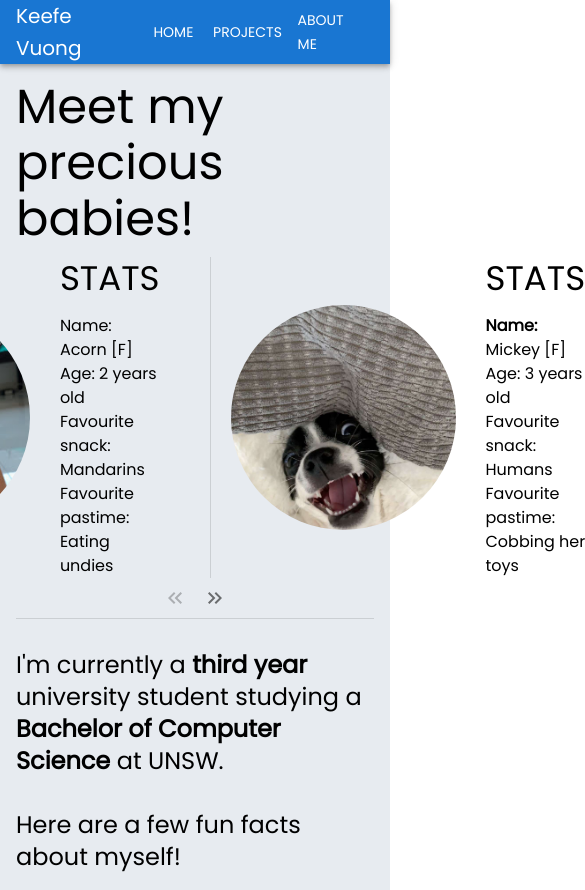
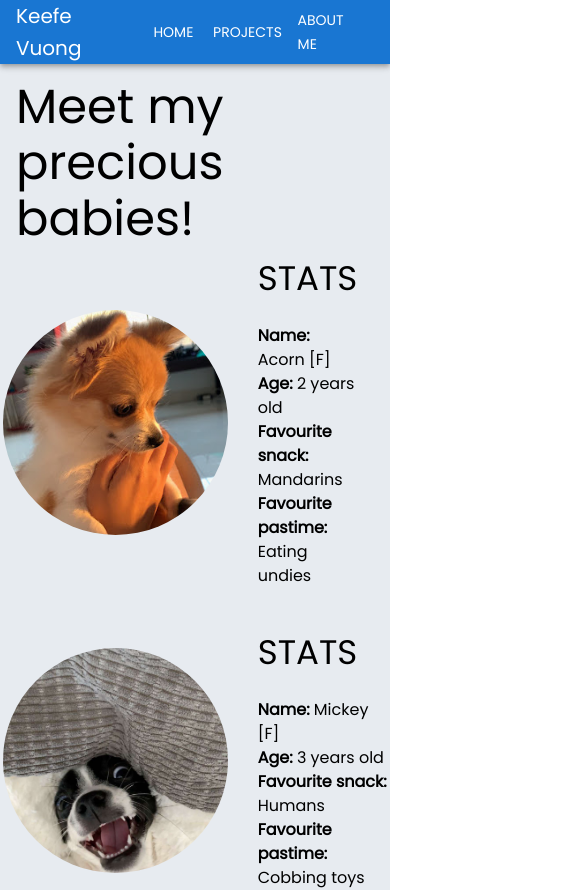
Before and after one commit to KeefeVuong/portfolio, a React (Vite) app: page /#/about in a window 390 px wide. Shown: the top 890 px of the page, 585 px wide, since content can reach past the window. Built offline with nearby package versions, Linux system fonts and the light colour scheme.

Commit message:
made website mobile friendly

```diff
--- a/index.html
+++ b/index.html
@@ -2,10 +2,8 @@
 <html lang="en">
   <head>
     <meta charset="UTF-8" />
-    <link rel="icon" type="image/svg+xml" href="/vite.svg" />
-    <link rel="stylesheet" href="https://fonts.googleapis.com/css?family=Open+Sans">
     <meta name="viewport" content="width=device-width, initial-scale=1.0" />
-    <title>Vite + React</title>
+    <title>Keefe Vuong - Portfolio</title>
   </head>
   <body>
     <div id="root"></div>
--- a/src/pages/About.jsx
+++ b/src/pages/About.jsx
@@ -34,7 +34,8 @@ const atoLogoStyle = {
 
 const funFacts = [
     "My top 3 hobbies would be going to the gym, playing games with friends and playing the drums",
-    "My name originated from a Chinese fortune teller who only gave my parents the letters k, f and one vowel to use, which is also why I have 3 e's in my name -.-"
+    "A Chinese fortune teller gave my parents the letters k, f and one vowel to name me -.-"
+    // "My name originated from a Chinese fortune teller who only gave my parents the letters k, f and one vowel to use, which is also why I have 3 e's in my name -.-"
 ]
 
 const previousEmployment = [
@@ -131,7 +132,7 @@ const About = () => {
             <Container maxWidth="lg" >
                 <Box sx={boxStyle}>
                     <Typography variant="h3" marginBottom="10px">Meet my precious babies!</Typography>
-                    <Box sx={{display: "flex", gap:"20px"}}>
+                    <Box sx={{display: "flex", gap:"20px", flexWrap: "wrap"}}>
                         <Box sx={{display: "flex", justifyContent: "center", alignItems: "center"}}>
                             <Avatar
                             alt="acorn"
@@ -139,14 +140,14 @@ const About = () => {
                             sx={avatarStyle}
                             />
                             <Box marginLeft="30px" marginRight="30px">
-                                <Typography variant="h4" marginBottom="15px">
+                                <Typography variant="h4" marginBottom="25px">
                                     STATS
                                 </Typography>
                                 <Typography variant="body1">
-                                    Name: Acorn [F]<br/>
-                                    Age: 2 years old<br/>
-                                    Favourite snack: Mandarins <br/>
-                                    Favourite pastime: Eating undies<br/>
+                                    <strong>Name:</strong> Acorn [F]<br/>
+                                    <strong>Age:</strong> 2 years old<br/>
+                                    <strong>Favourite snack:</strong> Mandarins <br/>
+                                    <strong>Favourite pastime:</strong> Eating undies<br/>
 
                                 </Typography>
                             </Box>
@@ -159,14 +160,14 @@ const About = () => {
                             sx={avatarStyle}
                             />
                             <Box marginLeft="30px">
-                                <Typography variant="h4" marginBottom="15px">
+                                <Typography variant="h4" marginBottom="25px">
                                     STATS
                                 </Typography>
                                 <Typography variant="body1">
                                     <strong>Name:</strong> Mickey [F]<br/>
-                                    Age: 3 years old<br/>
-                                    Favourite snack: Humans <br/>
-                                    Favourite pastime: Cobbing her toys
+                                    <strong>Age:</strong> 3 years old<br/>
+                                    <strong>Favourite snack:</strong> Humans <br/>
+                                    <strong>Favourite pastime:</strong> Cobbing toys
                                 </Typography>
                             </Box>
                         </Box>
--- a/src/pages/Home.jsx
+++ b/src/pages/Home.jsx
@@ -24,6 +24,7 @@ const textBox = {
 const backgroundStyle = {
     display: "flex",
     flexDirection: "row",
+    flexWrap: "wrap",
     justifyContent: "space-around",
     alignItems: "center",
     height: "88vh",
@@ -57,18 +58,6 @@ const Home = () => {
                 <Box
                 sx={backgroundStyle}
                 >
-                    {/* <Paper elevation={2} sx={welcomeMessage}>
-                        <Typography variant="h2" sx={welcomeTitle}>Welcome!</Typography>
-                        <Typography variant="h4" sx={textBox}>
-                            This is a website I have constructed to document my coding journey.
-                            <br/>
-                            Please use the navigation bar to discover more!
-                        </Typography>
-                        <Button variant="contained" size="lg" onClick={() => navigate("/about")}>
-                            Explore more about me <KeyboardArrowRight/>
-                        </Button>
-                    </Paper> */}
-
                     <Box>
                         <Typography variant="h4">
                             &lt;&gt;
```
